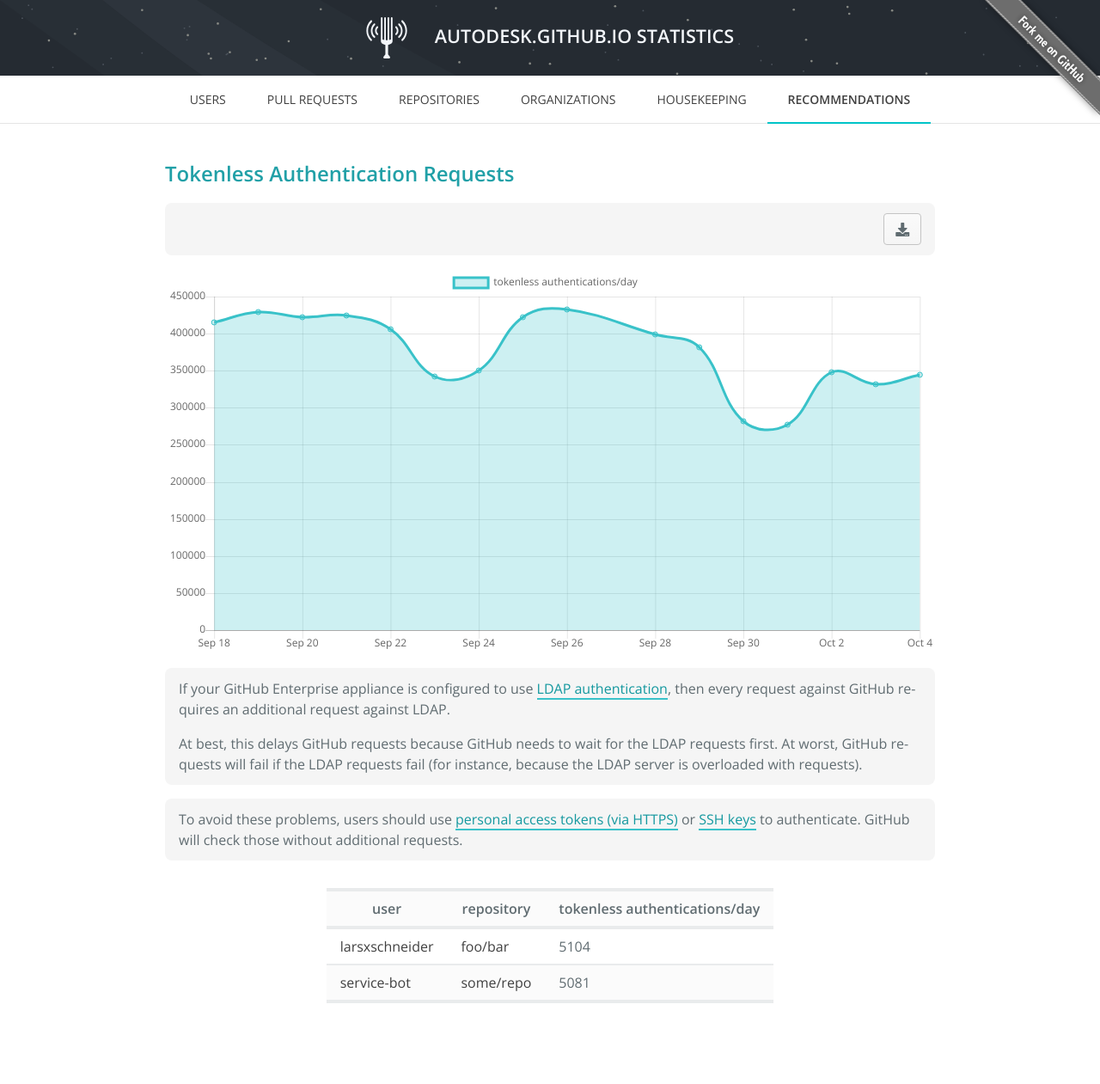
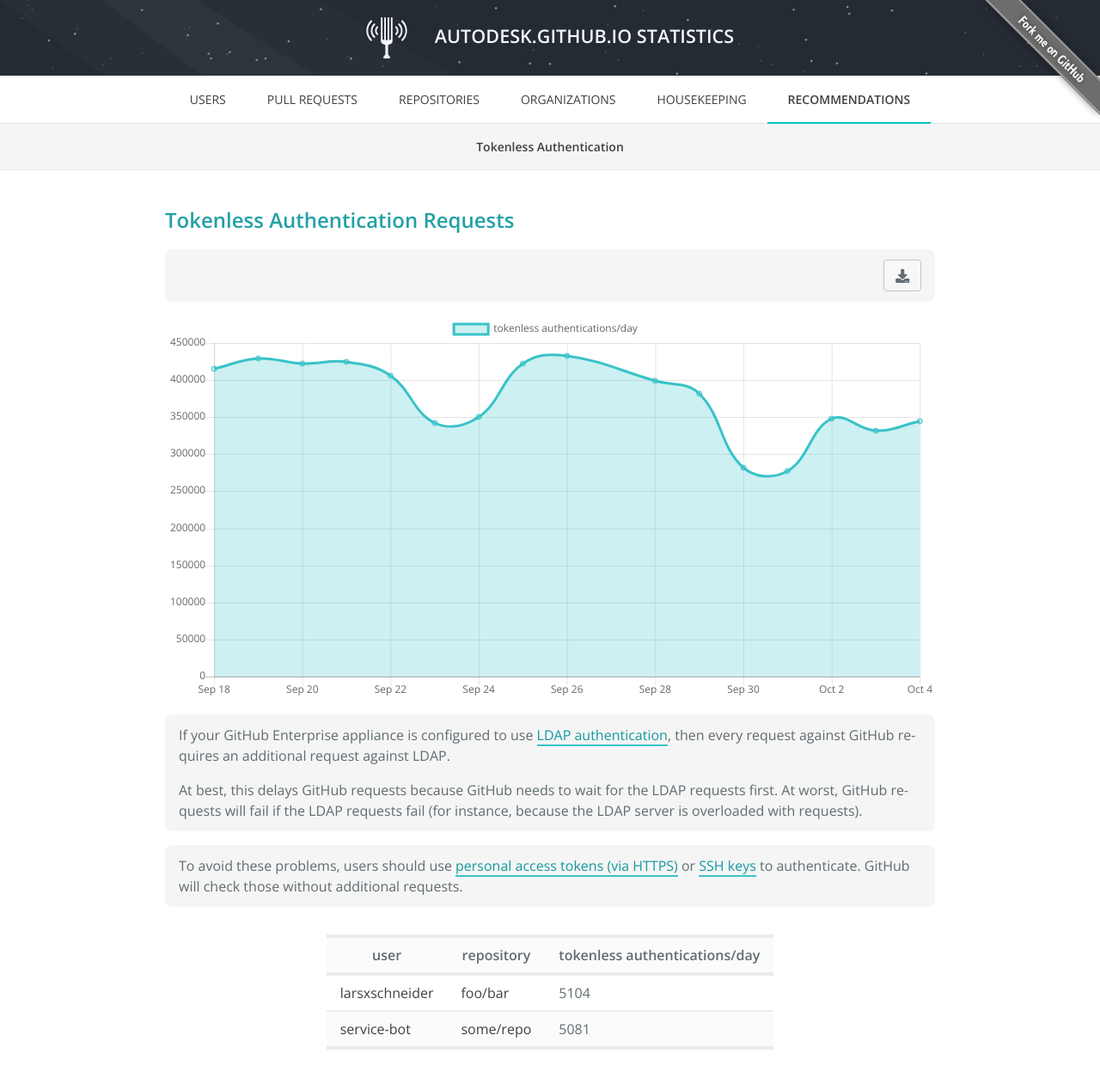
Before and after one commit to Autodesk/hubble, a Jekyll site: the page built from docs/recommendations-tokenless-auth.html, in a window 1280 px wide. Shown: the whole page at 86% size. Built offline with Jekyll 4.4.1, drawn with Linux system fonts in a browser that asks for light colours; nearby versions of some CDN libraries; before the commit the page ends 1207 px from its top, so only the background shows below that.

Commit message:
move "Tokenless Authentication Requests" page to a subsection

```diff
--- a/docs/_data/navigation.yml
+++ b/docs/_data/navigation.yml
@@ -50,4 +50,7 @@
     - title: "Forks"
       url: "/housekeeping-forks"
 - title: "Recommendations"
-  url: "/recommendations"
+  url: "/recommendations-tokenless-auth"
+  subnavigation:
+    - title: "Tokenless Authentication"
+      url: "/recommendations-tokenless-auth"
--- a/docs/recommendations.html
+++ b/docs/recommendations-tokenless-auth.html
@@ -1,7 +1,7 @@
 ---
 layout: default
 title: Recommendations
-permalink: /recommendations
+permalink: /recommendations-tokenless-auth
 ---
 
 <div class="chart-placeholder">
```
